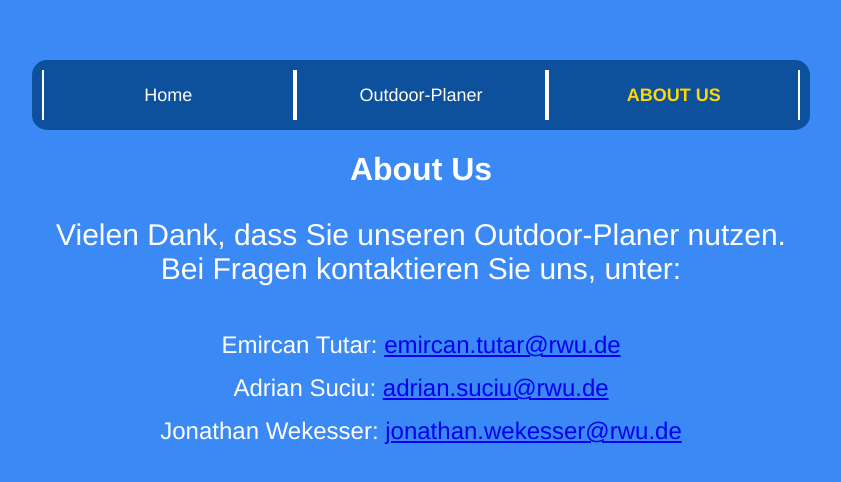
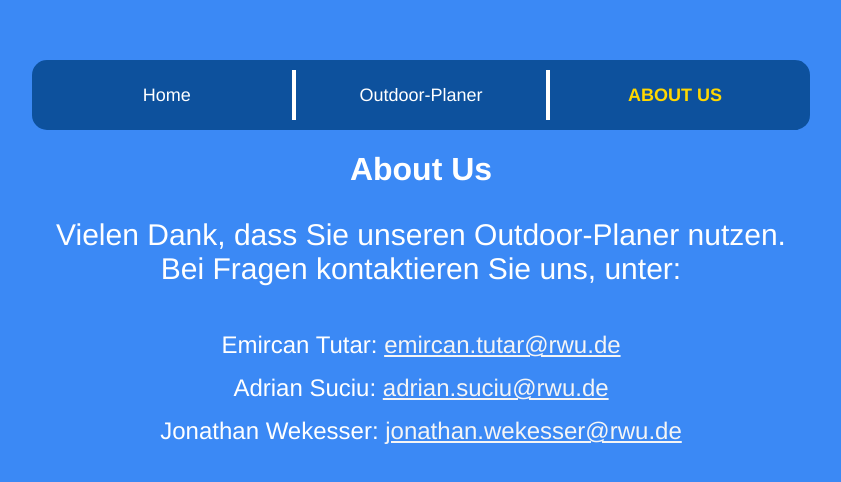
Before and after one commit to adriansuciu09/grabo, a Vue app: page / in a window 1280 px wide. Both pictures are taken after a click on the item "About Us". Shown: the top 482 px of the page, without its empty margins (219-1060 px from the left). Built offline with nearby package versions, Linux system fonts and the light colour scheme.

Commit message:
CSS-bearbeitet

```diff
--- a/src/App.vue
+++ b/src/App.vue
@@ -141,17 +141,19 @@ export default {
   text-align: center;
   color: black;
   margin-top: 60px;
+  min-width: 980px;
 }
 
 .container {
-  max-width: 960px;
+  max-width: 980px;
   margin: 0 auto;
   border: 1px solid teal;
   border-radius: 5px;
 }
 
 .btn {
-  background-color: teal;
+  font-weight: bold;
+  background-color: #0d519c;
   border: none;
   color: white;
   padding: 15px 32px;
@@ -164,7 +166,6 @@ export default {
   border-radius: 5px;
 }
 
-
 .padding {
   margin-top: 20px;
 }
--- a/src/components/About.vue
+++ b/src/components/About.vue
@@ -43,4 +43,8 @@ li {
   margin-bottom: 15px;
 }
 
+a {
+  color:whitesmoke;
+}
+
 </style>
--- a/src/components/AddTask.vue
+++ b/src/components/AddTask.vue
@@ -73,6 +73,7 @@ export default {
 }
 </script>
 <style>
+
 form {
   font-weight: bold;
   padding: 10px;
@@ -81,4 +82,5 @@ form {
   justify-content: space-between;
   background-color: #f0f0f0;
 }
+
 </style>
--- a/src/components/Navbar.vue
+++ b/src/components/Navbar.vue
@@ -29,7 +29,6 @@ export default {
 
 nav {
   padding: 10px;
-  //margin: 3% auto 0;
   margin: 27px auto 0;
   position: relative;
   width: 60%;
@@ -61,8 +60,15 @@ li {
   cursor: pointer;
 }
 
+li:first-child {
+  border-left: none;
+}
+
+li:last-child {
+  border-right: none;
+}
+
 li.active {
-
   color: gold;
   text-transform: uppercase;
   font-weight: bold;
```
